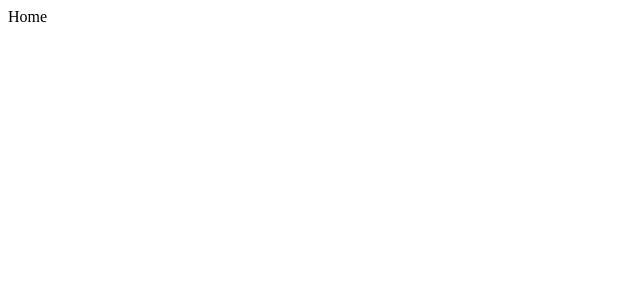
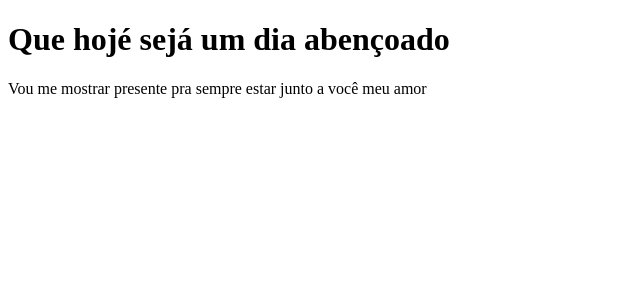
Before and after one commit to juniorforest/ideias-forest, a Next.js app: page / in a window 1280 px wide. Shown: the top 300 px of the page, without its empty margins (0-640 px from the left). Built offline with nearby package versions, Linux system fonts and the light colour scheme.

Commit message:
ideias-forest

```diff
--- a/pages/index.js
+++ b/pages/index.js
@@ -2,7 +2,17 @@
 
 
 function Home() {
-    return <div>Home</div>
+    return <div>
+       <h1>Que hojé sejá um dia abençoado</h1>
+       <p>
+           Vou me mostrar presente pra sempre estar junto a você meu amor
+       </p>
+
+
+
+        </div>
+
+
 
 
 }
```
